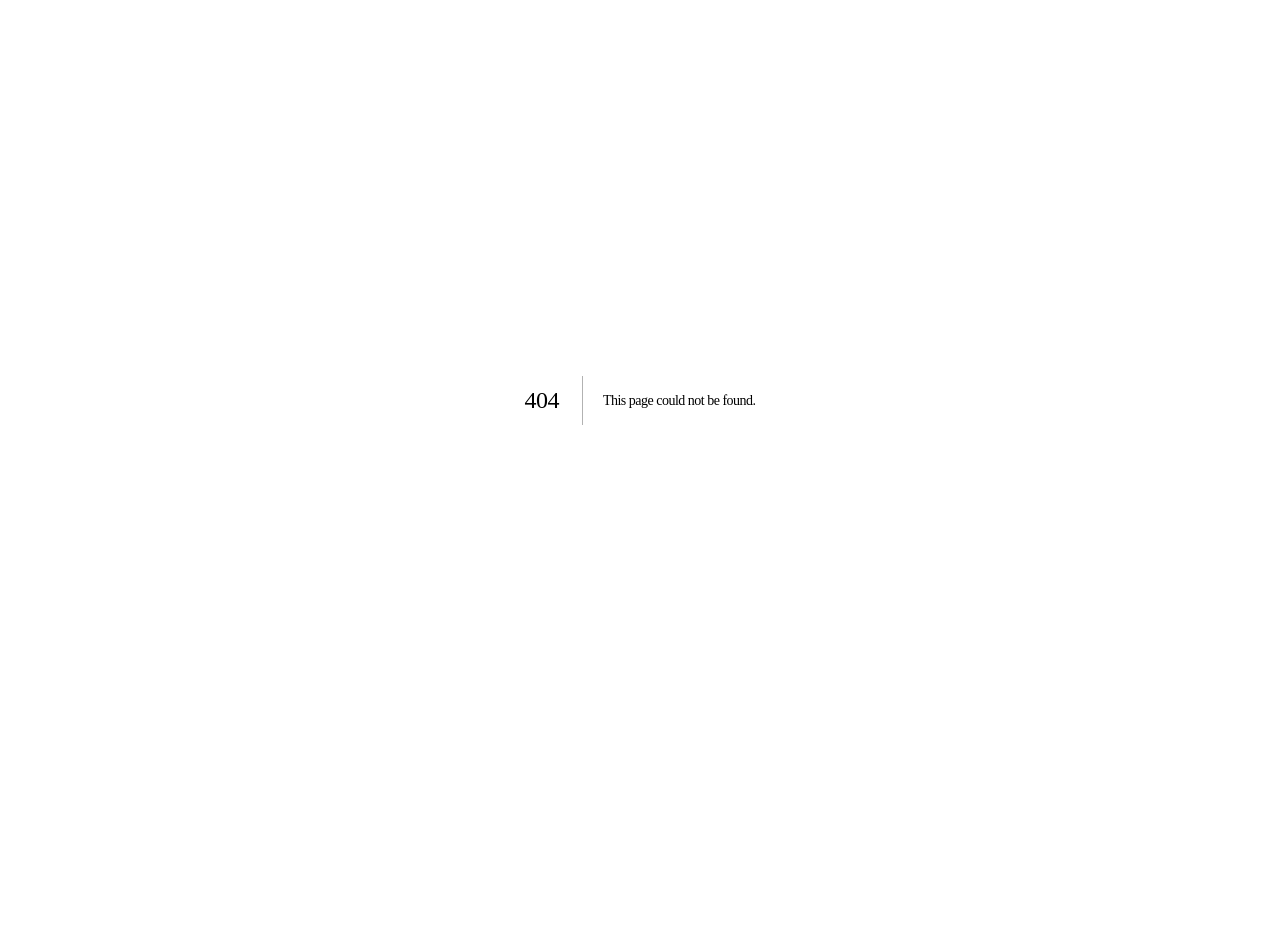
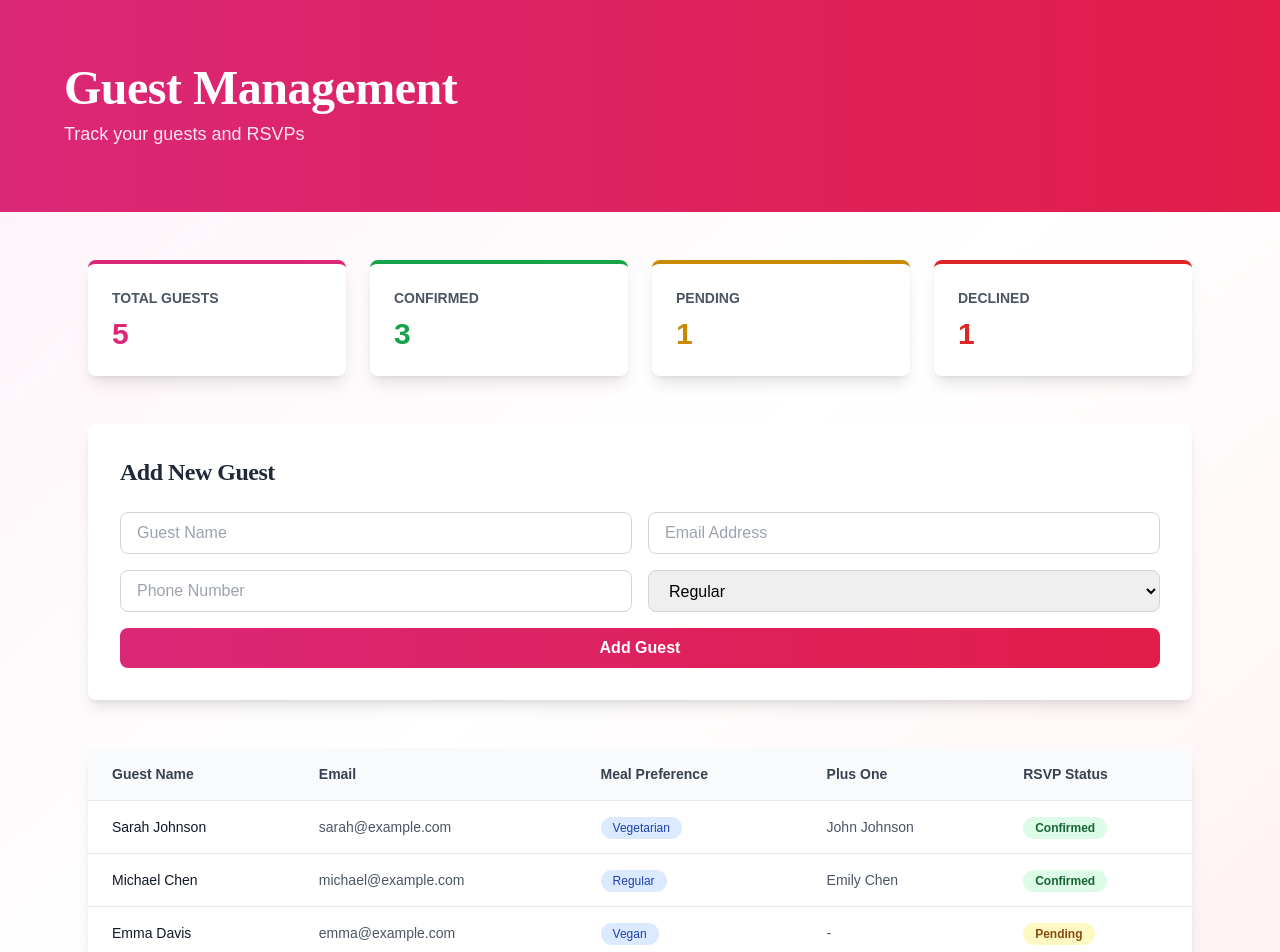
Before and after one commit to yashwanthreddy6765/wedding-management-system, a Next.js app: page /guests in a window 1280 px wide. Before the commit this address had no page. Shown: the top 952 px of the page. Before the commit the page ends 800 px from the top, so only its background shows below. Built offline with nearby package versions, Linux system fonts and the light colour scheme.

Commit message:
Add guests management page with RSVP tracking and meal preferences
This component manages guest information, including adding new guests and displaying RSVP statuses.

```diff
--- /dev/null
+++ b/app/guests/page.tsx
@@ -0,0 +1,159 @@
+'use client';
+
+import { useState } from 'react';
+import Link from 'next/link';
+
+const GuestsPage = () => {
+  const [guests, setGuests] = useState([
+    { id: 1, name: 'Sarah Johnson', email: 'sarah@example.com', phone: '+1-555-0101', mealPreference: 'Vegetarian', rsvp: 'Confirmed', plus1: 'John Johnson' },
+    { id: 2, name: 'Michael Chen', email: 'michael@example.com', phone: '+1-555-0102', mealPreference: 'Regular', rsvp: 'Confirmed', plus1: 'Emily Chen' },
+    { id: 3, name: 'Emma Davis', email: 'emma@example.com', phone: '+1-555-0103', mealPreference: 'Vegan', rsvp: 'Pending', plus1: null },
+    { id: 4, name: 'James Wilson', email: 'james@example.com', phone: '+1-555-0104', mealPreference: 'Regular', rsvp: 'Confirmed', plus1: null },
+    { id: 5, name: 'Olivia Martinez', email: 'olivia@example.com', phone: '+1-555-0105', mealPreference: 'Vegetarian', rsvp: 'Declined', plus1: null },
+  ]);
+
+  const [newGuest, setNewGuest] = useState({
+    name: '',
+    email: '',
+    phone: '',
+    mealPreference: 'Regular',
+  });
+
+  const confirmedGuests = guests.filter(g => g.rsvp === 'Confirmed').length;
+  const pendingGuests = guests.filter(g => g.rsvp === 'Pending').length;
+  const declinedGuests = guests.filter(g => g.rsvp === 'Declined').length;
+
+  const handleAddGuest = () => {
+    if (newGuest.name && newGuest.email) {
+      setGuests([...guests, {
+        ...newGuest,
+        id: Math.max(...guests.map(g => g.id), 0) + 1,
+        rsvp: 'Pending',
+        plus1: null,
+      }]);
+      setNewGuest({ name: '', email: '', phone: '', mealPreference: 'Regular' });
+    }
+  };
+
+  const getRsvpColor = (rsvp) => {
+    switch(rsvp) {
+      case 'Confirmed': return 'bg-green-100 text-green-800';
+      case 'Pending': return 'bg-yellow-100 text-yellow-800';
+      case 'Declined': return 'bg-red-100 text-red-800';
+      default: return 'bg-gray-100 text-gray-800';
+    }
+  };
+
+  return (
+    <div className="min-h-screen bg-gradient-to-br from-pink-50 via-white to-rose-50">
+      {/* Hero Section */}
+      <div className="bg-gradient-to-r from-pink-600 to-rose-600 text-white py-16 px-6">
+        <div className="max-w-6xl mx-auto">
+          <h1 className="text-4xl md:text-5xl font-bold mb-2">Guest Management</h1>
+          <p className="text-pink-100 text-lg">Track your guests and RSVPs</p>
+        </div>
+      </div>
+
+      {/* Main Content */}
+      <div className="max-w-6xl mx-auto px-6 py-12">
+        {/* Stats */}
+        <div className="grid grid-cols-1 md:grid-cols-4 gap-6 mb-12">
+          <div className="bg-white rounded-lg shadow-lg p-6 border-t-4 border-pink-600">
+            <div className="text-gray-600 text-sm font-semibold uppercase">Total Guests</div>
+            <div className="text-3xl font-bold text-pink-600 mt-2">{guests.length}</div>
+          </div>
+          <div className="bg-white rounded-lg shadow-lg p-6 border-t-4 border-green-600">
+            <div className="text-gray-600 text-sm font-semibold uppercase">Confirmed</div>
+            <div className="text-3xl font-bold text-green-600 mt-2">{confirmedGuests}</div>
+          </div>
+          <div className="bg-white rounded-lg shadow-lg p-6 border-t-4 border-yellow-600">
+            <div className="text-gray-600 text-sm font-semibold uppercase">Pending</div>
+            <div className="text-3xl font-bold text-yellow-600 mt-2">{pendingGuests}</div>
+          </div>
+          <div className="bg-white rounded-lg shadow-lg p-6 border-t-4 border-red-600">
+            <div className="text-gray-600 text-sm font-semibold uppercase">Declined</div>
+            <div className="text-3xl font-bold text-red-600 mt-2">{declinedGuests}</div>
+          </div>
+        </div>
+
+        {/* Add Guest Form */}
+        <div className="bg-white rounded-lg shadow-lg p-8 mb-12">
+          <h2 className="text-2xl font-bold text-gray-800 mb-6">Add New Guest</h2>
+          <div className="grid grid-cols-1 md:grid-cols-2 gap-4 mb-4">
+            <input
+              type="text"
+              placeholder="Guest Name"
+              value={newGuest.name}
+              onChange={(e) => setNewGuest({...newGuest, name: e.target.value})}
+              className="px-4 py-2 border border-gray-300 rounded-lg focus:outline-none focus:border-pink-600"
+            />
+            <input
+              type="email"
+              placeholder="Email Address"
+              value={newGuest.email}
+              onChange={(e) => setNewGuest({...newGuest, email: e.target.value})}
+              className="px-4 py-2 border border-gray-300 rounded-lg focus:outline-none focus:border-pink-600"
+            />
+            <input
+              type="tel"
+              placeholder="Phone Number"
+              value={newGuest.phone}
+              onChange={(e) => setNewGuest({...newGuest, phone: e.target.value})}
+              className="px-4 py-2 border border-gray-300 rounded-lg focus:outline-none focus:border-pink-600"
+            />
+            <select
+              value={newGuest.mealPreference}
+              onChange={(e) => setNewGuest({...newGuest, mealPreference: e.target.value})}
+              className="px-4 py-2 border border-gray-300 rounded-lg focus:outline-none focus:border-pink-600"
+            >
+              <option>Regular</option>
+              <option>Vegetarian</option>
+              <option>Vegan</option>
+              <option>Gluten-Free</option>
+            </select>
+          </div>
+          <button
+            onClick={handleAddGuest}
+            className="w-full bg-gradient-to-r from-pink-600 to-rose-600 text-white py-2 rounded-lg font-semibold hover:shadow-lg transition"
+          >
+            Add Guest
+          </button>
+        </div>
+
+        {/* Guest List */}
+        <div className="bg-white rounded-lg shadow-lg overflow-hidden">
+          <div className="overflow-x-auto">
+            <table className="w-full">
+              <thead>
+                <tr className="bg-gray-50 border-b">
+                  <th className="px-6 py-4 text-left text-sm font-semibold text-gray-700">Guest Name</th>
+                  <th className="px-6 py-4 text-left text-sm font-semibold text-gray-700">Email</th>
+                  <th className="px-6 py-4 text-left text-sm font-semibold text-gray-700">Meal Preference</th>
+                  <th className="px-6 py-4 text-left text-sm font-semibold text-gray-700">Plus One</th>
+                  <th className="px-6 py-4 text-left text-sm font-semibold text-gray-700">RSVP Status</th>
+                </tr>
+              </thead>
+              <tbody>
+                {guests.map((guest) => (
+                  <tr key={guest.id} className="border-b hover:bg-gray-50 transition">
+                    <td className="px-6 py-4 text-sm font-medium text-gray-900">{guest.name}</td>
+                    <td className="px-6 py-4 text-sm text-gray-600">{guest.email}</td>
+                    <td className="px-6 py-4 text-sm text-gray-600"><span className="bg-blue-100 text-blue-800 px-3 py-1 rounded-full text-xs">{guest.mealPreference}</span></td>
+                    <td className="px-6 py-4 text-sm text-gray-600">{guest.plus1 || '-'}</td>
+                    <td className="px-6 py-4 text-sm">
+                      <span className={`px-3 py-1 rounded-full text-xs font-semibold ${getRsvpColor(guest.rsvp)}`}>
+                        {guest.rsvp}
+                      </span>
+                    </td>
+                  </tr>
+                ))}
+              </tbody>
+            </table>
+          </div>
+        </div>
+      </div>
+    </div>
+  );
+};
+
+export default GuestsPage;
```
